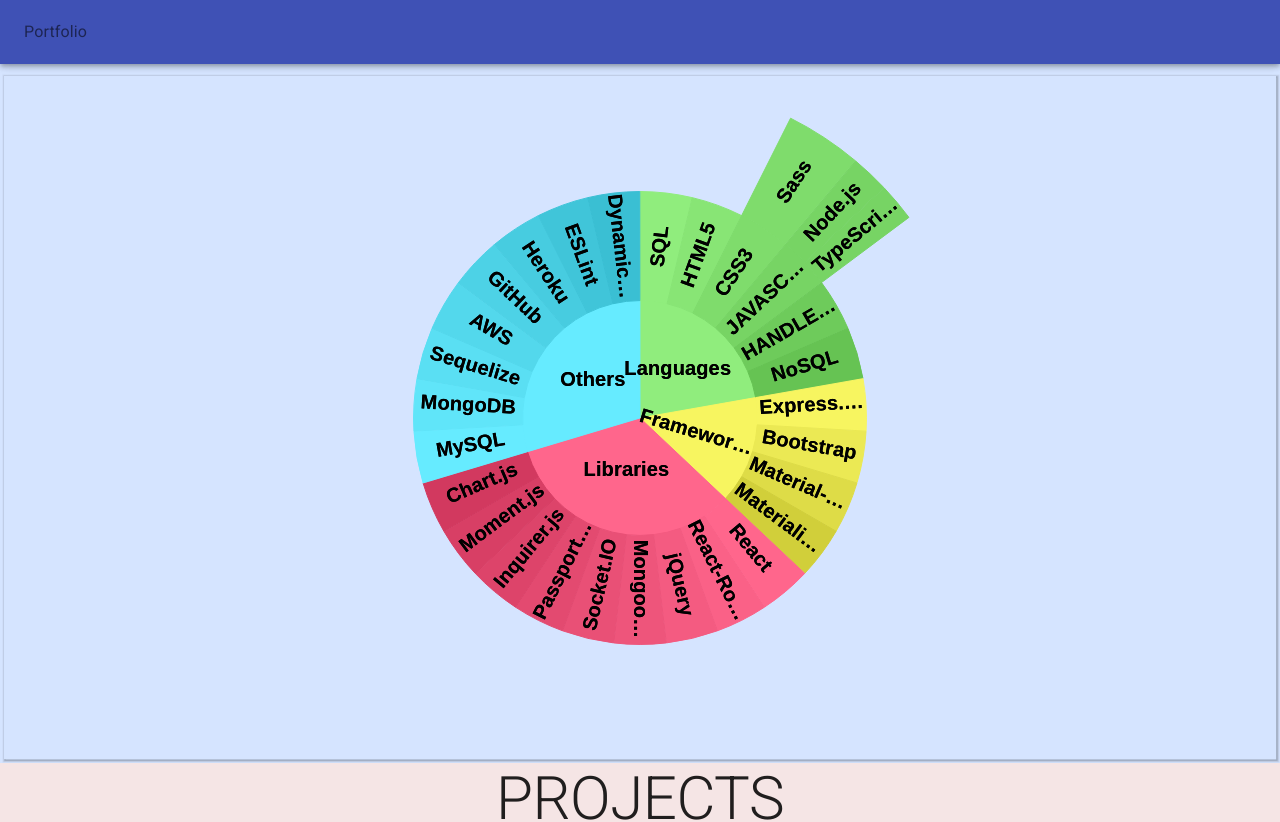
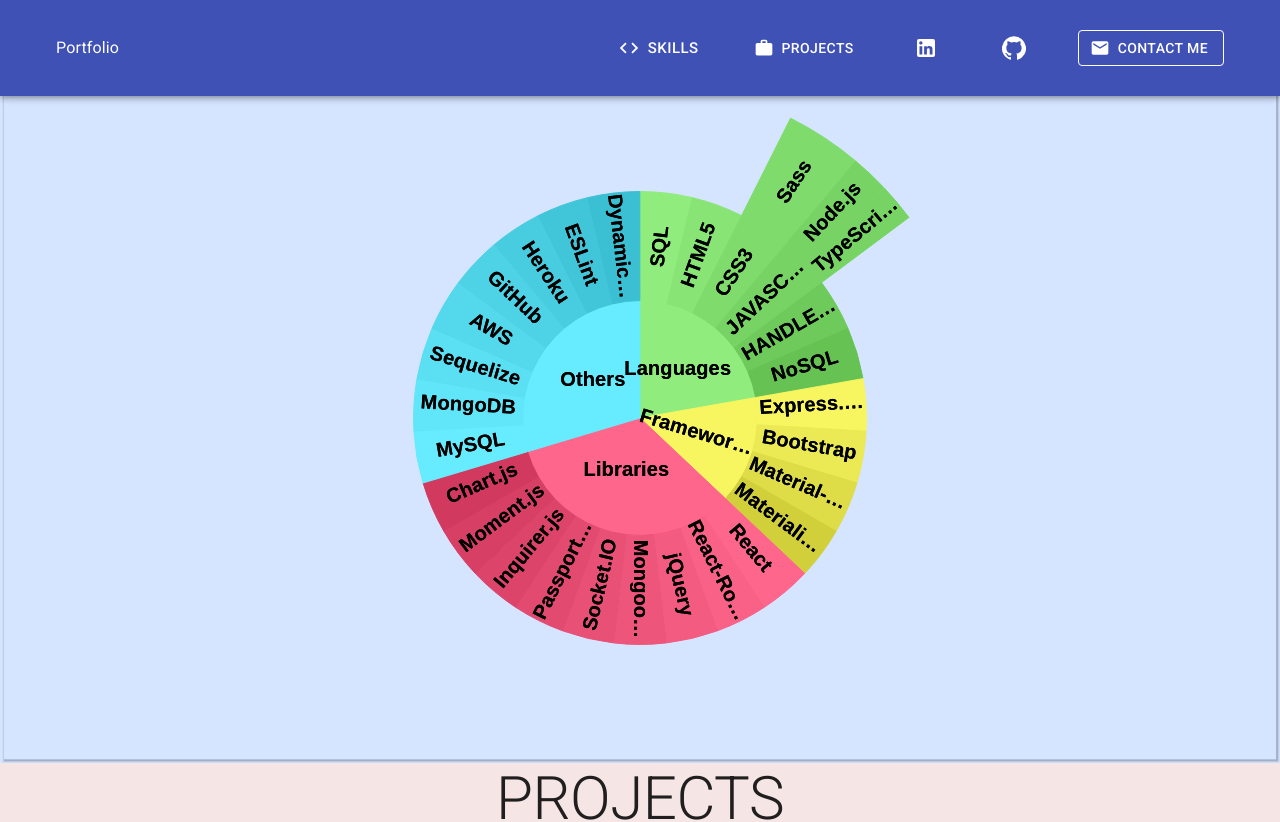
Before and after one commit to shamik05/Dirtfolio, a React (Create React App) app: page /skills in a window 1280 px wide. Shown: the top 822 px of the page. Built offline with nearby package versions, Linux system fonts and the light colour scheme.

Commit message:
fixed flex spacing

```diff
--- a/src/Components/Home/Header.jsx
+++ b/src/Components/Home/Header.jsx
@@ -1,18 +1,23 @@
 /* eslint-disable */
 import React from "react";
 import {
-  AppBar, Link, makeStyles, Toolbar, Typography,
+  AppBar, Link, makeStyles, Toolbar, Typography, Grid
 } from "@material-ui/core";
 import HideOnscroll from "./Scroll";
 import Navlinks from "./Navlinks";
 
 const useStyles = makeStyles(({ spacing }) => ({
   appBar: {
-    // padding: spacing(2),
+    padding: spacing(2),
   },
   toolBar: {
-    paddingLeft: spacing(6),
-    paddingRight: spacing(6),
+    paddingLeft: spacing(5),
+    paddingRight: spacing(5),
+    justifyContent: "space-between",
+    // padding: spacing(2)
+  },
+  toolBarNav: {
+    justifyContent: "inherit",
   },
   circleContainer: {
     display: "flex",
@@ -34,21 +39,29 @@
 }));
 
 const Header = (props) => {
-  const { circle, toolBar, appBar } = useStyles();
+  const { circle, toolBar, appBar, toolBarNav } = useStyles();
   // const preventDefault = (event) => event.preventDefault();
 
   return (
     <HideOnscroll {...props}>
       <AppBar
+        className={appBar}
         color="primary"
       >
-        <Toolbar>
-          <Typography>
-            <Link href="/" color="textSecondary">
-              Portfolio
-            </Link>
-          </Typography>
-          {/* <Navlinks /> */}
+        <Toolbar className={toolBar}>
+          <Grid container className={toolBarNav} alignItems="center">
+            <Grid item s={2}>
+              <Typography>
+                <Link href="/" color="inherit">
+                  Portfolio
+                </Link>
+              </Typography>
+            </Grid>
+
+            <Grid item s={10}>
+              <Navlinks />
+            </Grid>
+          </Grid>
         </Toolbar>
         {/* <Toolbar /> */}
       </AppBar>
--- a/src/Components/Home/Navlinks.jsx
+++ b/src/Components/Home/Navlinks.jsx
@@ -2,6 +2,7 @@
 import React from "react";
 import {
   Button,
+  Grid,
   IconButton,
   makeStyles,
 } from "@material-ui/core";
@@ -21,7 +22,13 @@
   const { root } = useStyles();
 
   return (
-    <>
+    <Grid
+      container
+      justify="center"
+      spacing="5"
+      alignItems="center"
+    >
+      <Grid item spacing="0">
       <Button
         startIcon={<Code />}
         href="#skills"
@@ -31,7 +38,9 @@
       >
         Skills
       </Button>
+      </Grid>
 
+      <Grid item>
       <Button
         startIcon={<Work />}
         href="#projects"
@@ -39,7 +48,9 @@
       >
         Projects
       </Button>
+      </Grid>
 
+      <Grid item>
       <IconButton
         href="http://www.linkedin.com/in/shamik-h"
         color="inherit"
@@ -48,6 +59,9 @@
       >
         <LinkedIn />
       </IconButton>
+      </Grid>
+
+      <Grid item>
       <IconButton
         href="https://github.com/shamik05"
         color="inherit"
@@ -56,16 +70,21 @@
       >
         <GitHub />
       </IconButton>
+      </Grid>
+
+      <Grid item>
       <Button
         startIcon={<Email />}
         href="mailto:shamikhaldar05@gmail.com"
         color="inherit"
         target="_blank"
         rel="noopener"
+        variant="outlined"
       >
-        Email
+        contact me
       </Button>
-    </>
+      </Grid>
+    </Grid>
   );
 };
 export default Navlinks;
```
